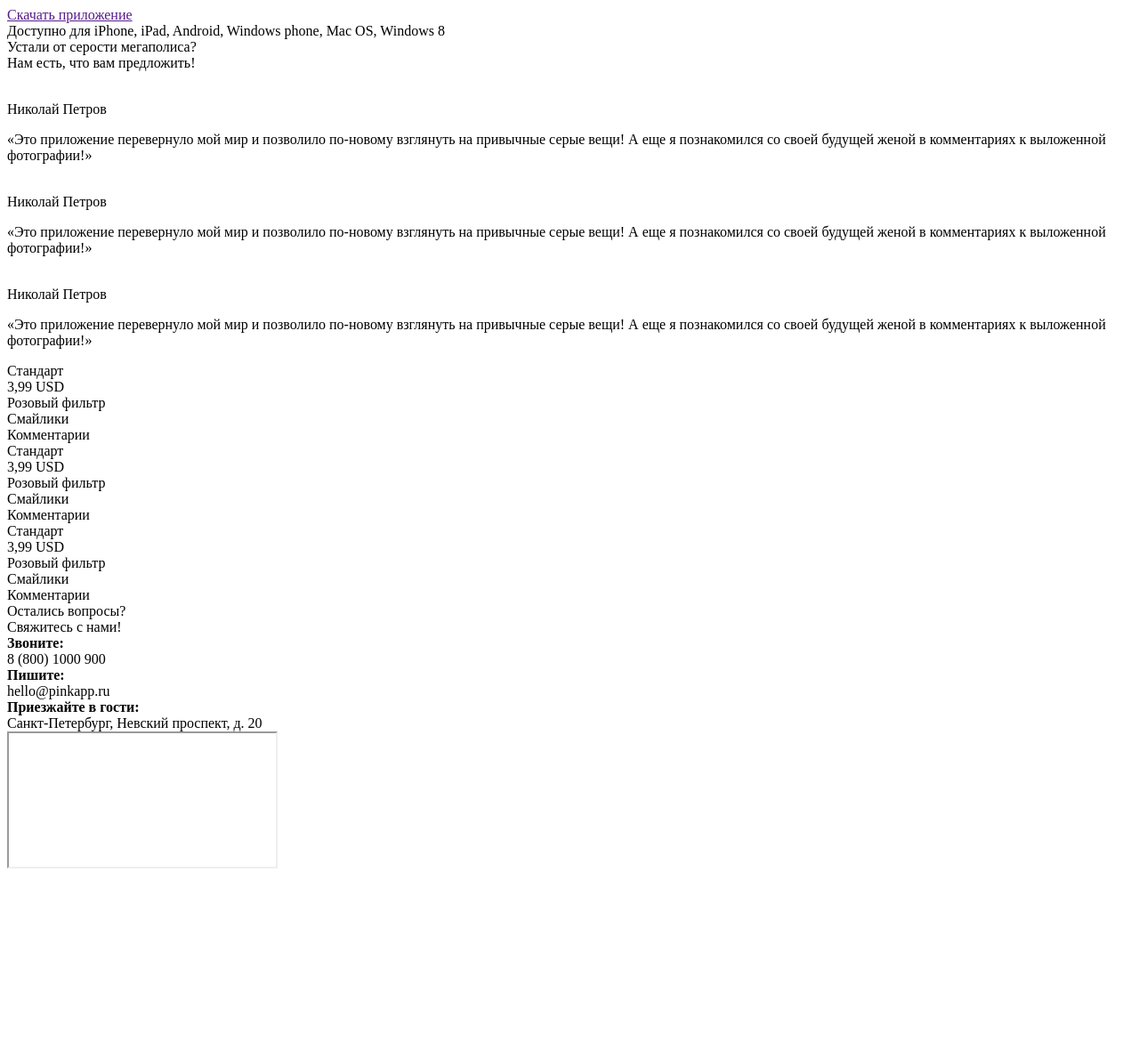
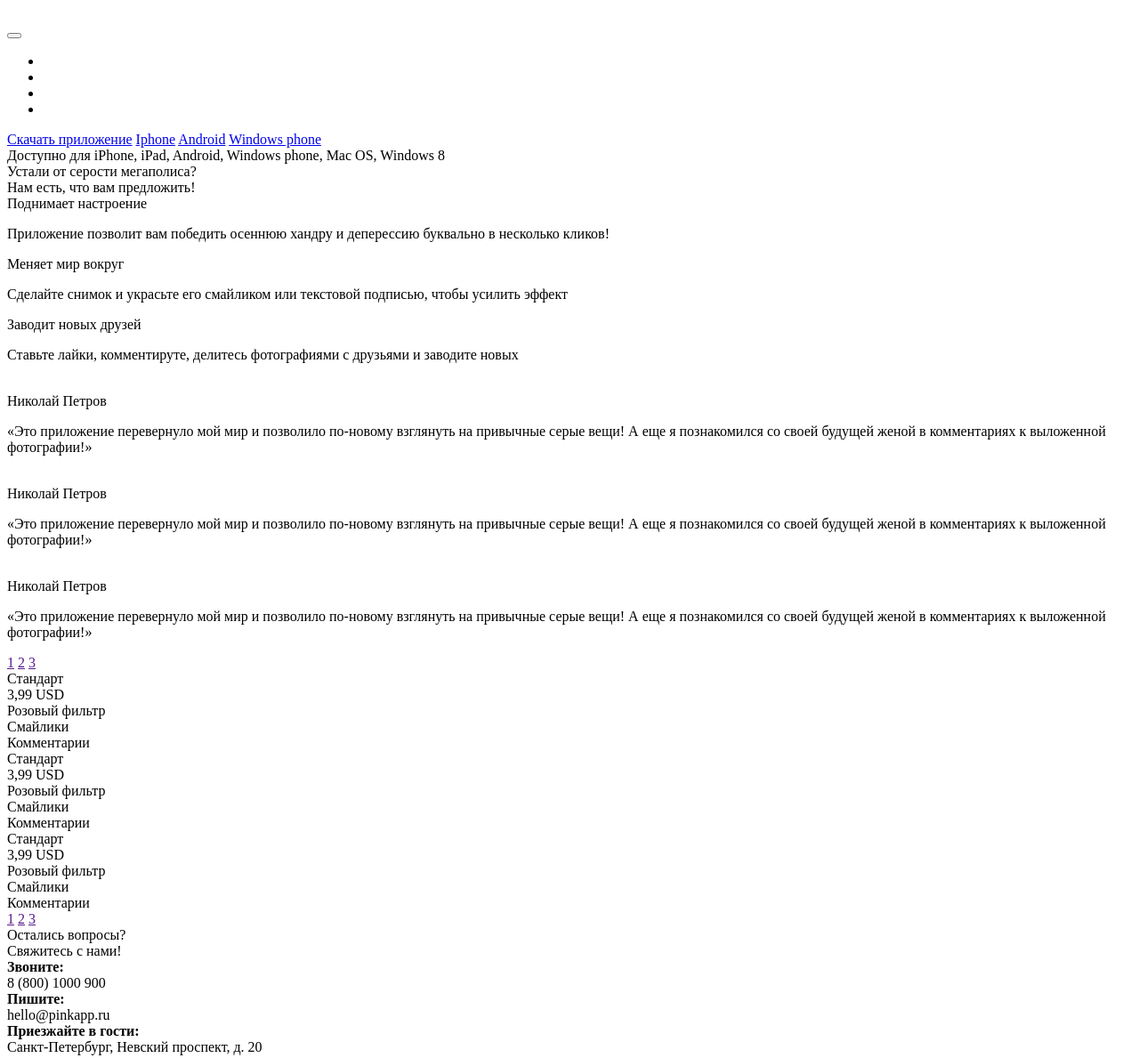
Before and after one commit to ilovebeatles/24223-Pink, a website: page index.html in a window 1280 px wide. Shown: the whole page at 89% size. Before the commit the page ends 988 px from the top, so only its background shows below. Drawn offline with Linux system fonts and the light colour scheme.

Commit message:
Update index.html

```diff
--- a/index.html
+++ b/index.html
@@ -5,40 +5,48 @@
 </head>
 <body>
 <div class="center_wrapper">
-	<div class="menu_section">
+	<div class="menu">
 		<div class="logo_block">
-			<div class="logo"></div>
-			<div class="menu"></div>
+			<div class="logo"><img src="" alt=""></div>
+			<div class="menu_block">
+				<button class="menu_btn"></button>
+				<ul>
+					<li><a href="#"></a></li>
+					<li><a href="#"></a></li>
+					<li><a href="#"></a></li>
+					<li><a href="#"></a></li>
+				</ul>
+			</div>
 		</div>
 		<div class="menu_title"></div>
 	</div>
-	<div class="download_section">
-		<a href="">Скачать приложение</a>
-		<a href="" class="os_link"><img src="#" alt=""></a>
-		<a href="" class="os_link"><img src="#" alt=""></a>
-		<a href="" class="os_link"><img src="#" alt=""></a>
+	<div class="download">
+		<a href="#">Скачать приложение</a>
+		<a href="#" class="os_link iphone">Iphone</a>
+		<a href="#" class="os_link android">Android</a>
+		<a href="#" class="os_link windows">Windows phone</a>
 		<div class="os_desc">Доступно для iPhone, iPad, Android, Windows phone, Mac OS, Windows 8</div>
 	</div>
-	<div class="deal_section">
-		<div class="deal_title">Устали от серости мегаполиса?</div>
-		<div class="deal_title">Нам есть, что вам предложить!</div>
+	<div class="deal">
+		<div class="section_title">Устали от серости мегаполиса?</div>
+		<div class="section_title">Нам есть, что вам предложить!</div>
 	</div>
-	<div class="benefits_section">
+	<div class="benefits">
 		<div class="benefits_block">
-			<div class="benefits_title"></div>
-			<p></p>
+			<div class="benefits_title">Поднимает настроение</div>
+			<p>Приложение позволит вам победить осеннюю хандру и деперессию буквально в несколько кликов!</p>
 		</div>
 		<div class="benefits_block">
-			<div class="benefits_title"></div>
-			<p></p>
+			<div class="benefits_title">Меняет мир вокруг</div>
+			<p>Сделайте снимок и украсьте его смайликом или текстовой подписью, чтобы усилить эффект</p>
 		</div>
 		<div class="benefits_block">
-			<div class="benefits_title"></div>
-			<p></p>
+			<div class="benefits_title">Заводит новых друзей</div>
+			<p>Ставьте лайки, комментируте, делитесь фотографиями с друзьями и заводите новых</p>
 		</div>
 	</div>
-	<div class="review_slider_section">
-		<div id="review_slider">
+	<div class="sliders">
+		<div class="slider review_slider" id="review_slider"> <!-- Вот не знаю, считается ли плохой практикой одинаковые названия у id и class'а. Id был сделан, чтобы обращаться к нему через JS и чтобы скрипты не зависили от стилей. -->
 			<div class="slide">
 				<img src="" alt="">
 				<div class="caption">
@@ -62,64 +70,62 @@
 			</div>
 		</div>
 		<div class="pagination">
-			<a href=""></a>
-			<a href=""></a>
-			<a href=""></a>
+			<a href="">1</a>
+			<a href="">2</a>
+			<a href="">3</a>
 		</div>
-	</div>
-	<div class="benefits_slider_section">
-		<div  id="benefits_slider">
+		<div class="slider benefits_slider" id="benefits_slider">
 			<div class="slide">
 				<div class="benefits_table">
 					<div class="table_title">Стандарт</div>
 					<div class="table_price">3,99 USD</div>
-					<div class="table_block">Розовый фильтр <img src="" alt=""></div>
-					<div class="table_block">Смайлики <img src="" alt=""></div>
-					<div class="table_block">Комментарии <img src="" alt=""></div>
+					<div class="table_block">Розовый фильтр</div>
+					<div class="table_block">Смайлики</div>
+					<div class="table_block">Комментарии</div>
 				</div>
 			</div>
 			<div class="slide">
 				<div class="benefits_table">
 					<div class="table_title">Стандарт</div>
 					<div class="table_price">3,99 USD</div>
-					<div class="table_block">Розовый фильтр <img src="" alt=""></div>
-					<div class="table_block">Смайлики <img src="" alt=""></div>
-					<div class="table_block">Комментарии <img src="" alt=""></div>
+					<div class="table_block">Розовый фильтр</div>
+					<div class="table_block">Смайлики</div>
+					<div class="table_block">Комментарии</div>
 				</div>
 			</div>
 			<div class="slide">
 				<div class="benefits_table">
 					<div class="table_title">Стандарт</div>
 					<div class="table_price">3,99 USD</div>
-					<div class="table_block">Розовый фильтр <img src="" alt=""></div>
-					<div class="table_block">Смайлики <img src="" alt=""></div>
-					<div class="table_block">Комментарии <img src="" alt=""></div>
+					<div class="table_block">Розовый фильтр</div>
+					<div class="table_block">Смайлики</div>
+					<div class="table_block">Комментарии</div>
 				</div>
 			</div>
 		</div>
 		<div class="pagination">
-			<a href=""></a>
-			<a href=""></a>
-			<a href=""></a>
+			<a href="">1</a>
+			<a href="">2</a>
+			<a href="">3</a>
 		</div>
 	</div>
-	<div class="contacts_section">
-		<div class="contacts_title">Остались вопросы?<br/>Свяжитесь с нами!</div>
+	<div class="contacts">
+		<div class="section_title">Остались вопросы?<br/>Свяжитесь с нами!</div>
 		<div class="contacts_block">
 			<b>Звоните:</b>
-			<div class="pink_title">8 (800) 1000 900</div>
+			<div class="contacts_title">8 (800) 1000 900</div>
 		</div>
 		<div class="contacts_block">
 			<b>Пишите:</b>
-			<div class="pink_title">hello@pinkapp.ru</div>
+			<div class="contacts_title">hello@pinkapp.ru</div>
 		</div>
 		<div class="contacts_block">
 			<b>Приезжайте в гости:</b>
-			<div class="pink_title">Санкт-Петербург, Невский проспект, д. 20</div>
+			<div class="contacts_title">Санкт-Петербург, Невский проспект, д. 20</div>
 		</div>
 	</div>
-	<div class="map_section">
-		<iframe></iframe>
+	<div class="map">
+
 	</div>
 </div>
 </body>
```
